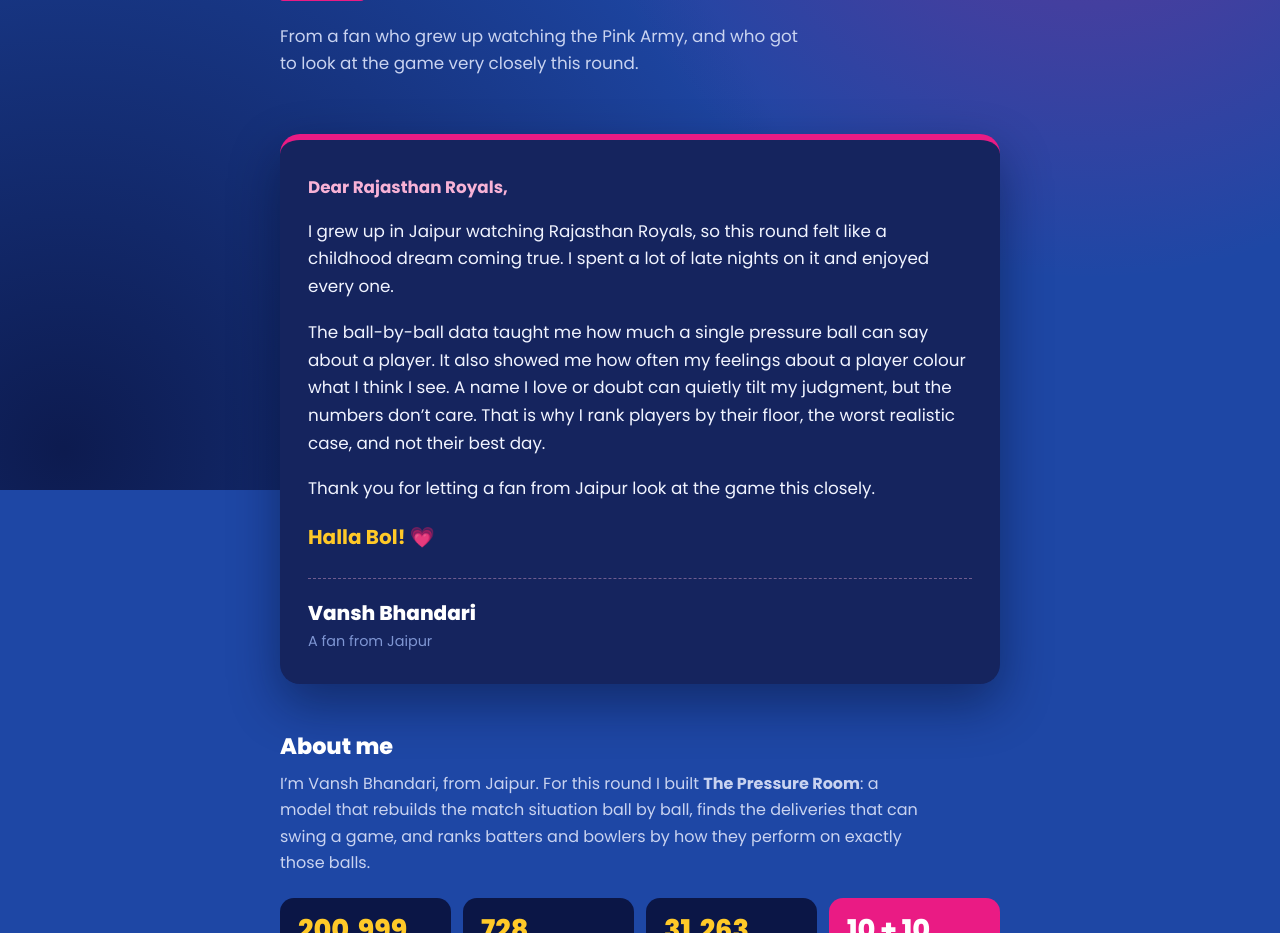
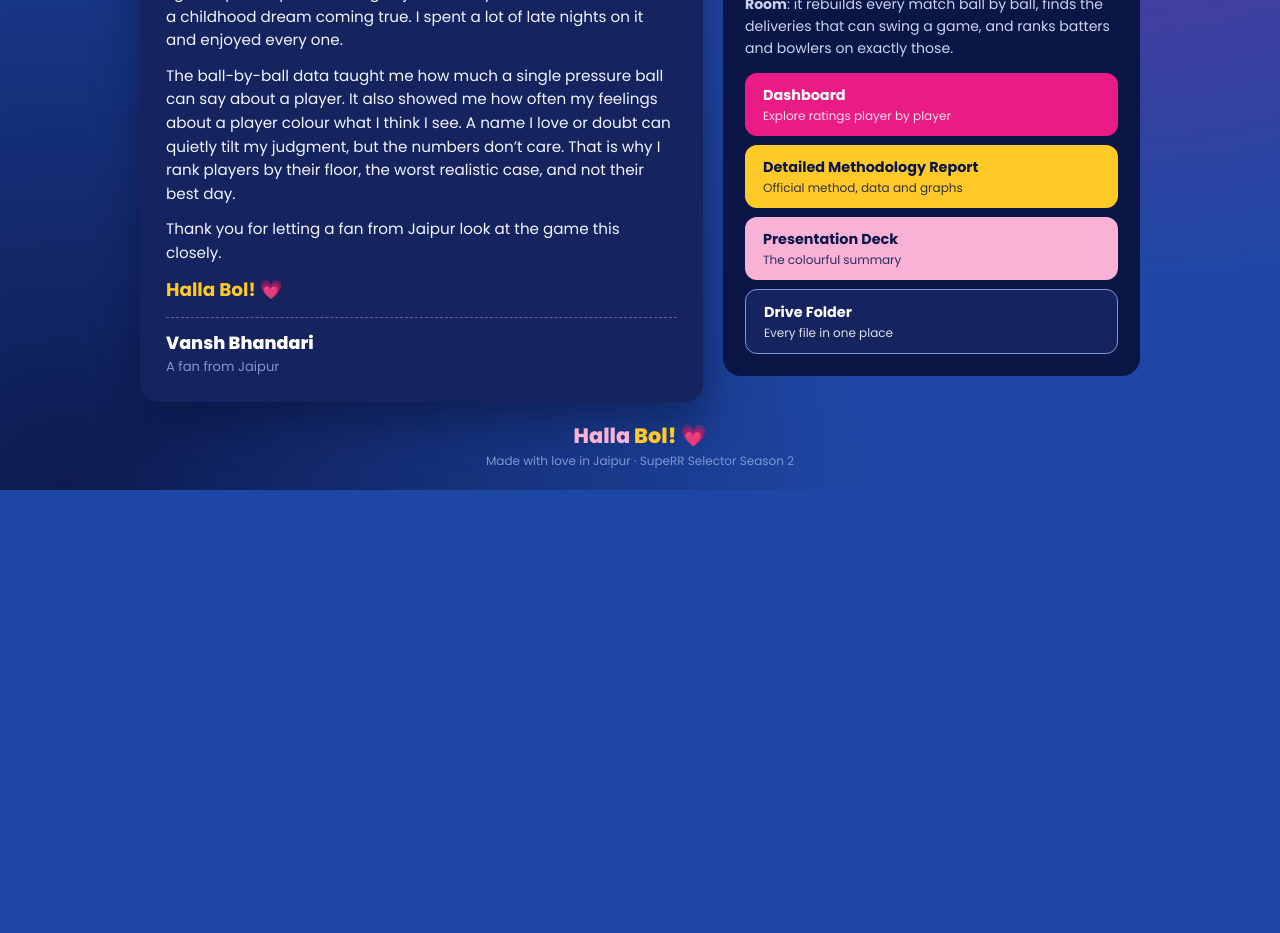
Before and after one commit to VanshBhandari05/heartwarming-message, a plain HTML site: page index.html in a window 1280 px wide. Shown: the part 310-1243 px from the top of the page. After the commit the page ends 800 px from the top, so only its background shows below. Drawn offline with Linux system fonts and the light colour scheme.

Commit message:
Compact one-screen layout, new headline, add report, deck, drive links

```diff
--- a/index.html
+++ b/index.html
@@ -3,136 +3,75 @@
 <head>
 <meta charset="utf-8">
 <meta name="viewport" content="width=device-width, initial-scale=1">
-<title>A Note from Jaipur</title>
+<title>Raised on Royals</title>
 <meta name="description" content="A short note from Vansh Bhandari, a fan from Jaipur, to the Rajasthan Royals team. SupeRR Selector Season 2, Round 1.">
 <link rel="preconnect" href="https://fonts.googleapis.com">
 <link rel="preconnect" href="https://fonts.gstatic.com" crossorigin>
 <link href="https://fonts.googleapis.com/css2?family=Poppins:wght@400;600;700;800&display=swap" rel="stylesheet">
 <style>
-:root{
-  --blue:#1E47A5;
-  --navy:#15245E;
-  --deep:#0B1646;
-  --pink:#EA1B84;
-  --pink-soft:#F7B2D6;
-  --gold:#FFC928;
-  --lav:#7F96D3;
-  --text:#FFFFFF;
-  --muted:#C9D3F0;
-}
+:root{--blue:#1E47A5;--navy:#15245E;--deep:#0B1646;--pink:#EA1B84;--pink-soft:#F7B2D6;--gold:#FFC928;--lav:#7F96D3;--muted:#C9D3F0}
 *{box-sizing:border-box;margin:0;padding:0}
-html{scroll-behavior:smooth}
-body{
-  font-family:'Poppins',system-ui,sans-serif;
-  background:var(--blue);
-  color:var(--text);
-  line-height:1.65;
-  min-height:100vh;
-  overflow-x:hidden;
-}
-body::before{
-  content:"";position:fixed;inset:0;z-index:-1;
-  background:
-    radial-gradient(circle at 85% 8%, rgba(234,27,132,.35), transparent 40%),
-    radial-gradient(circle at 5% 95%, rgba(11,22,70,.9), transparent 55%),
-    var(--blue);
-}
-.wrap{max-width:760px;margin:0 auto;padding:0 20px}
-.top{padding:28px 0 0;display:flex;align-items:center;gap:10px;font-size:.85rem;color:var(--pink-soft);font-weight:600;letter-spacing:.04em}
+body{font-family:'Poppins',system-ui,sans-serif;background:var(--blue);color:#fff;line-height:1.55;min-height:100vh;overflow-x:hidden}
+body::before{content:"";position:fixed;inset:0;z-index:-1;background:radial-gradient(circle at 90% 5%,rgba(234,27,132,.35),transparent 40%),radial-gradient(circle at 5% 100%,rgba(11,22,70,.9),transparent 55%),var(--blue)}
+.wrap{max-width:1040px;margin:0 auto;padding:22px 20px 18px}
+.top{display:flex;align-items:center;gap:10px;font-size:.8rem;color:var(--pink-soft);font-weight:600;letter-spacing:.04em}
 .dot{width:10px;height:10px;border-radius:50%;background:var(--gold);box-shadow:0 0 0 5px rgba(255,201,40,.2)}
-.hero{padding:56px 0 28px}
-.kicker{color:var(--gold);font-weight:600;font-size:.95rem;margin-bottom:10px}
-h1{font-size:clamp(2.4rem,9vw,4.2rem);line-height:1.05;font-weight:800}
+.hero{padding:22px 0 18px}
+.kicker{color:var(--gold);font-weight:600;font-size:.9rem;margin-bottom:4px}
+h1{font-size:clamp(2rem,6vw,3.4rem);line-height:1.08;font-weight:800}
 h1 span{color:var(--pink-soft)}
-.rule{width:84px;height:6px;border-radius:3px;background:var(--pink);margin:22px 0}
-.sub{color:var(--muted);font-size:1.05rem;max-width:520px}
-.letter{
-  position:relative;
-  background:var(--navy);
-  border-radius:20px;
-  padding:34px 28px 30px;
-  margin:28px 0;
-  border-top:6px solid var(--pink);
-  box-shadow:0 20px 50px rgba(5,10,40,.45);
-}
-.letter .to{color:var(--pink-soft);font-weight:700;margin-bottom:16px}
-.letter p{margin-bottom:18px;font-size:1.05rem;color:#F1F4FF}
-.letter p.big{font-size:1.25rem;font-weight:700;color:var(--gold);margin-bottom:6px}
-.sign{margin-top:24px;padding-top:18px;border-top:1px dashed rgba(247,178,214,.4)}
-.sign .name{font-weight:800;font-size:1.25rem}
-.sign .meta{color:var(--lav);font-size:.9rem}
-.about{margin:44px 0 20px}
-h2{font-size:1.4rem;font-weight:800;margin-bottom:6px}
-.about p{color:var(--muted);margin-bottom:22px;max-width:640px}
-.stats{display:grid;grid-template-columns:repeat(auto-fit,minmax(150px,1fr));gap:12px;margin-bottom:26px}
-.stat{background:var(--deep);border-radius:14px;padding:16px 18px}
-.stat b{display:block;font-size:1.7rem;font-weight:800;color:var(--gold);line-height:1.2}
-.stat span{font-size:.85rem;color:var(--muted)}
-.stat.hot{background:var(--pink)}
-.stat.hot b,.stat.hot span{color:#fff}
-.links{display:flex;flex-wrap:wrap;gap:12px;margin-bottom:10px}
-.btn{
-  display:inline-block;text-decoration:none;font-weight:700;font-size:.95rem;
-  padding:12px 22px;border-radius:999px;transition:transform .15s ease, background .15s ease;
-}
+.grid{display:grid;grid-template-columns:1.35fr 1fr;gap:20px;align-items:start}
+.letter{background:var(--navy);border-radius:18px;padding:24px 26px;border-top:6px solid var(--pink);box-shadow:0 18px 44px rgba(5,10,40,.45)}
+.letter p{margin-bottom:12px;font-size:.95rem;color:#F1F4FF}
+.to{color:var(--pink-soft);font-weight:700}
+.big{font-size:1.15rem!important;font-weight:700;color:var(--gold)!important;margin-bottom:4px!important}
+.sign{margin-top:12px;padding-top:12px;border-top:1px dashed rgba(247,178,214,.4)}
+.sign b{font-size:1.1rem;font-weight:800}.sign span{display:block;color:var(--lav);font-size:.82rem}
+.side{background:var(--deep);border-radius:18px;padding:22px}
+h2{font-size:1.15rem;font-weight:800;margin-bottom:6px}
+.side p{color:var(--muted);font-size:.88rem;margin-bottom:14px}
+.links{display:grid;gap:9px}
+.btn{display:block;text-decoration:none;font-weight:700;font-size:.9rem;padding:11px 18px;border-radius:12px;transition:transform .15s}
+.btn small{display:block;font-weight:400;font-size:.75rem;opacity:.85}
 .btn:hover{transform:translateY(-2px)}
-.btn.primary{background:var(--pink);color:#fff}
-.btn.primary:hover{background:#ff2d98}
-.btn.ghost{background:var(--pink-soft);color:var(--deep)}
 .btn:focus-visible{outline:3px solid var(--gold);outline-offset:3px}
-footer{padding:40px 0 48px;text-align:center}
-.hb{font-size:clamp(2rem,8vw,3rem);font-weight:800;color:var(--pink-soft)}
-.hb em{font-style:normal;color:var(--gold)}
-footer small{display:block;margin-top:10px;color:var(--lav)}
-.rise{opacity:0;transform:translateY(16px);animation:rise .8s ease forwards}
-.d1{animation-delay:.1s}.d2{animation-delay:.3s}.d3{animation-delay:.5s}.d4{animation-delay:.7s}
-@keyframes rise{to{opacity:1;transform:none}}
-@media (prefers-reduced-motion:reduce){.rise{animation:none;opacity:1;transform:none}html{scroll-behavior:auto}.btn{transition:none}}
-@media (max-width:480px){.letter{padding:26px 20px}.hero{padding-top:40px}}
+.p1{background:var(--pink);color:#fff}.p2{background:var(--gold);color:var(--deep)}
+.p3{background:var(--pink-soft);color:var(--deep)}.p4{background:var(--navy);color:#fff;border:1px solid var(--lav)}
+footer{text-align:center;padding-top:18px;font-weight:800;color:var(--pink-soft);font-size:1.3rem}
+footer em{font-style:normal;color:var(--gold)}
+footer small{display:block;font-weight:400;font-size:.75rem;color:var(--lav)}
+@media (max-width:820px){.grid{grid-template-columns:1fr}}
+@media (prefers-reduced-motion:reduce){.btn{transition:none}}
 </style>
 </head>
 <body>
 <main class="wrap">
-  <div class="top rise"><span class="dot"></span> SupeRR Selector Season 2 · Round 1</div>
-
-  <section class="hero rise d1">
+  <div class="top"><span class="dot"></span> SupeRR Selector Season 2 · Round 1</div>
+  <section class="hero">
     <p class="kicker">To the Rajasthan Royals team</p>
-    <h1>A note<br><span>from Jaipur</span></h1>
-    <div class="rule"></div>
-    <p class="sub">From a fan who grew up watching the Pink Army, and who got to look at the game very closely this round.</p>
+    <h1>Raised in Jaipur.<br><span>Raised on Royals.</span></h1>
   </section>
-
-  <article class="letter rise d2" aria-label="Message to Rajasthan Royals">
+  <div class="grid">
+    <article class="letter" aria-label="Message to Rajasthan Royals">
       <p class="to">Dear Rajasthan Royals,</p>
       <p>I grew up in Jaipur watching Rajasthan Royals, so this round felt like a childhood dream coming true. I spent a lot of late nights on it and enjoyed every one.</p>
       <p>The ball-by-ball data taught me how much a single pressure ball can say about a player. It also showed me how often my feelings about a player colour what I think I see. A name I love or doubt can quietly tilt my judgment, but the numbers don’t care. That is why I rank players by their floor, the worst realistic case, and not their best day.</p>
       <p>Thank you for letting a fan from Jaipur look at the game this closely.</p>
       <p class="big">Halla Bol! 💗</p>
-    <div class="sign">
-      <div class="name">Vansh Bhandari</div>
-      <div class="meta">A fan from Jaipur</div>
+      <div class="sign"><b>Vansh Bhandari</b><span>A fan from Jaipur</span></div>
+    </article>
+    <aside class="side">
+      <h2>About me</h2>
+      <p>I’m Vansh Bhandari, from Jaipur. I built <strong>The Pressure Room</strong>: it rebuilds every match ball by ball, finds the deliveries that can swing a game, and ranks batters and bowlers on exactly those.</p>
+      <div class="links">
+        <a class="btn p1" href="https://vanshbhandari05.github.io/pressure-room/" target="_blank" rel="noopener">Dashboard<small>Explore ratings player by player</small></a>
+        <a class="btn p2" href="https://drive.google.com/file/d/1KDJq99XuYK1E2n7yYPltgClCJKpz_Xx5/view?usp=drive_link" target="_blank" rel="noopener">Detailed Methodology Report<small>Official method, data and graphs</small></a>
+        <a class="btn p3" href="https://drive.google.com/file/d/1t5Hn0NYZe-BSSyZTvi0mzc_ri4WPye9c/view?usp=sharing" target="_blank" rel="noopener">Presentation Deck<small>The colourful summary</small></a>
+        <a class="btn p4" href="https://drive.google.com/drive/folders/1Vyn7KwEQnkWC4bRURTen5cu_HDnMZGYR?usp=sharing" target="_blank" rel="noopener">Drive Folder<small>Every file in one place</small></a>
       </div>
-  </article>
-
-  <section class="about rise d3">
-    <h2>About me</h2>
-    <p>I’m Vansh Bhandari, from Jaipur. For this round I built <strong>The Pressure Room</strong>: a model that rebuilds the match situation ball by ball, finds the deliveries that can swing a game, and ranks batters and bowlers by how they perform on exactly those balls.</p>
-    <div class="stats">
-      <div class="stat"><b>200,999</b><span>balls analysed</span></div>
-      <div class="stat"><b>728</b><span>matches rated</span></div>
-      <div class="stat"><b>31,263</b><span>pressure balls</span></div>
-      <div class="stat hot"><b>10 + 10</b><span>batters and bowlers ranked by floor</span></div>
+    </aside>
   </div>
-    <div class="links">
-      <a class="btn primary" href="https://vanshbhandari05.github.io/pressure-room/" target="_blank" rel="noopener">Explore The Pressure Room</a>
-      <a class="btn ghost" href="https://github.com/VanshBhandari05/SupeRR-selector-round-2" target="_blank" rel="noopener">See the code</a>
-    </div>
-  </section>
-
-  <footer class="rise d4">
-    <div class="hb">Halla <em>Bol!</em> 💗</div>
-    <small>Made with love in Jaipur · SupeRR Selector Season 2</small>
-  </footer>
+  <footer>Halla <em>Bol!</em> 💗<small>Made with love in Jaipur · SupeRR Selector Season 2</small></footer>
 </main>
 </body>
 </html>
```
Lines whose indentation alone changed are shown as unchanged.
